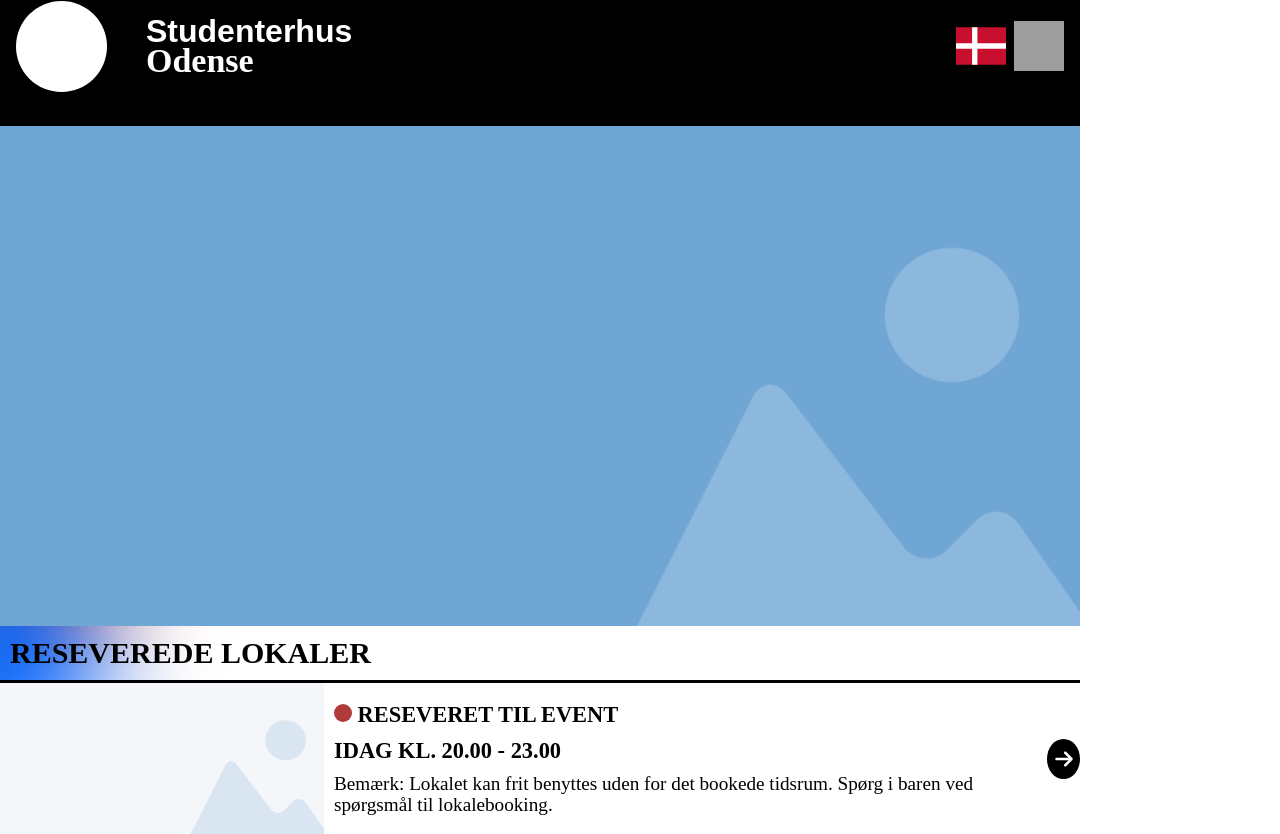
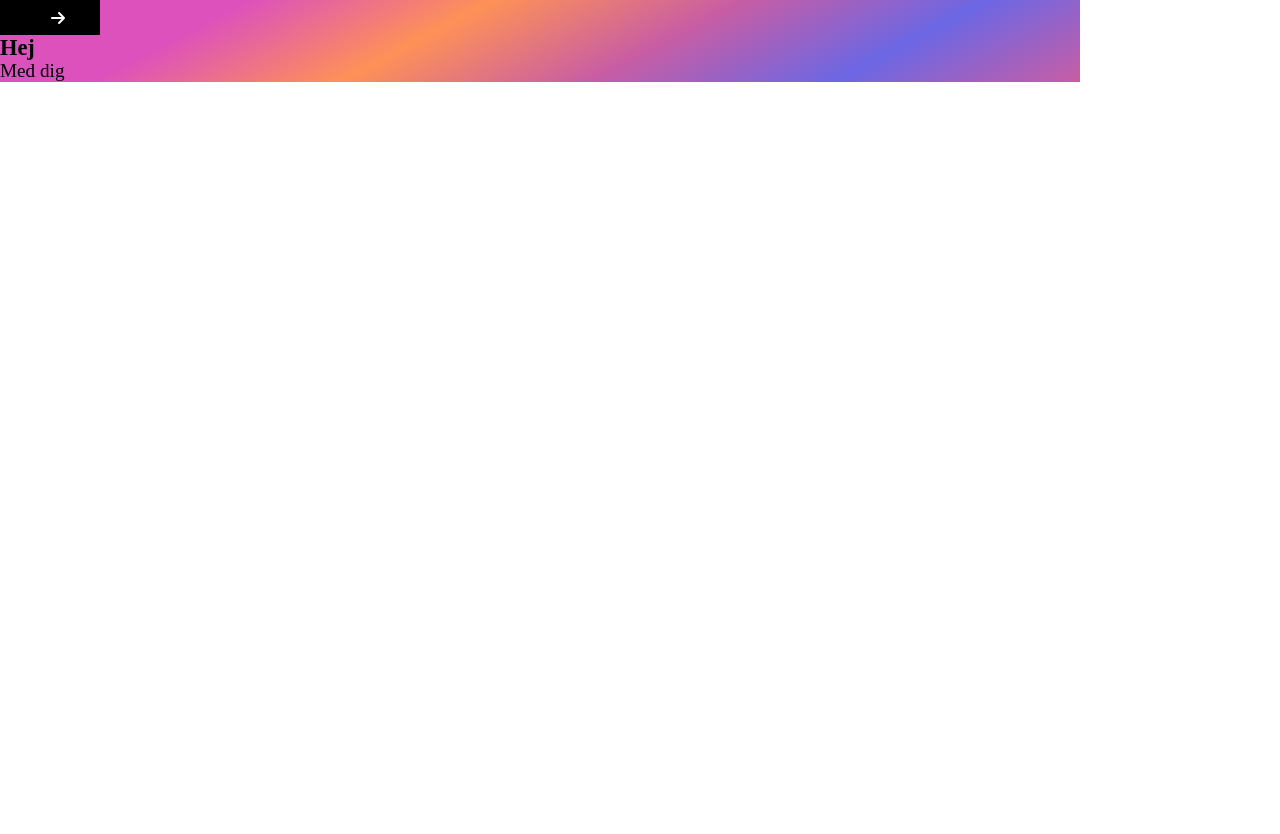
Before and after one commit to Magnusgb/StudhusInfoSP6, a Vue app: page / in a window 1280 px wide. After the commit the page ends 800 px from the top, so only its background shows below. Built offline with nearby package versions, Linux system fonts and the light colour scheme; grey boxes are pictures that could not be loaded.

Commit message:
GradientSectionBack

```diff
--- /dev/null
+++ b/src/components/molecules/BackToFP.vue
@@ -0,0 +1,20 @@
+<template>
+    <div class="backtofp-section ">
+            <AtomSquareButton />
+            <AtomH3Title>Hej</AtomH3Title>
+            <AtomParagraph>Med dig</AtomParagraph>
+    </div>
+</template>
+
+<script setup>
+import AtomH3Title from '@/components/atoms/AtomH3Title.vue';
+import AtomParagraph from '@/components/atoms/AtomParagraph.vue';
+import AtomSquareButton from '@/components/atoms/Buttons/SquareButton/AtomSquareButton.vue';
+</script>
+
+<style scoped>
+    .backtofp-section {
+    background: rgb(220,81,188);
+    background: linear-gradient(152deg, rgba(220,81,188,1) 20%, rgba(254,145,87,1) 40%, rgba(200,93,164,1) 60%, rgba(108,103,228,1) 80%, rgba(200,93,164,1) 100%);
+}
+</style>
--- a/src/views/LandingPage.vue
+++ b/src/views/LandingPage.vue
@@ -3,13 +3,12 @@ import AtomBackground from '@/components/atoms/AtomBackground.vue';
 import TopBar from '@/components/organisms/TopBar/TopBar.vue';
 import HeroBanner from '@/components/organisms/HeroBanner.vue';
 import BookRoomSection from '@/components/organisms/BookRoomSection.vue';
+import AtomGradientBG from '@/components/atoms/AtomGradientBG.vue';
+import BackToFP from '@/components/molecules/BackToFP.vue';
 </script>
 
 <template>
   <main>
-    <AtomBackground />
-    <TopBar />
-    <HeroBanner />
-    <BookRoomSection />
+   <BackToFP />
   </main>
 </template>
```
